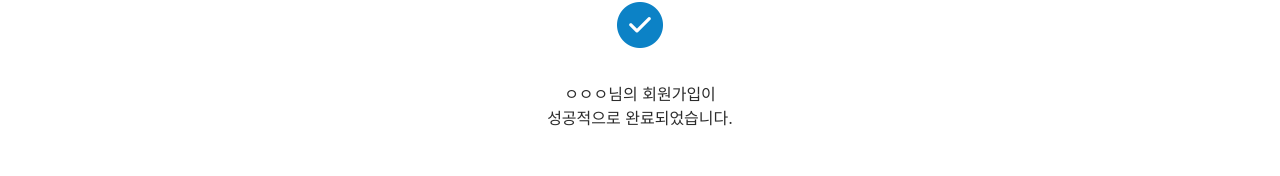
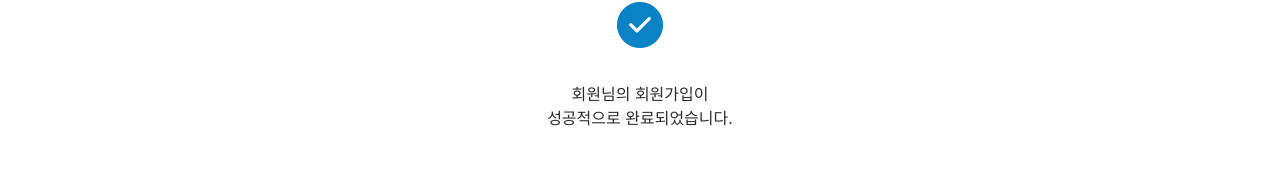
Before and after one commit to SWEWEB-3th-TeamB/looktoday-fe, a React (Create React App) app: page /sign-up-complete in a window 1280 px wide. Shown: the part 216-392 px from the top of the page. Built offline with nearby package versions, Linux system fonts and the light colour scheme.

Commit message:
🚑 fix: 회원가입 완료 페이지 닉네임 반영
회원가입 완료 페이지 닉네임 반영

```diff
--- a/src/pages/auth/SignUp.js
+++ b/src/pages/auth/SignUp.js
@@ -119,7 +119,7 @@ const SignUp = () => {
             );
             const data = await res.json().catch(() => ({}));
 
-            console.log("✅ check-email response:", res.status, data);
+            console.log("check-email response:", res.status, data);
 
             if (!res.ok) {
                 const msg = data?.message || '이메일 중복확인에 실패했습니다.';
@@ -243,7 +243,9 @@ const SignUp = () => {
                 return;
             }
 
-            navigate("/sign-up-complete");
+            navigate("/sign-up-complete", {
+                state: { nickname },
+            });
         } catch (error) {
             console.error(error);
             alert("네트워크 오류 발생");
--- a/src/pages/auth/SignUpComplete.js
+++ b/src/pages/auth/SignUpComplete.js
@@ -1,3 +1,4 @@
+import { useLocation } from "react-router-dom";
 import Menu from '../../components/Menu';
 import AuthButton from '../../components/AuthButton';
 import Footer from '../../components/Footer';
@@ -7,13 +8,19 @@ import complete from '../../assets/images/complete.png'
 import '../../styles/SignUpComplete.css';
 
 const SignUpComplete = () => {
+    const location = useLocation();
+    const nickname = location?.state && typeof location.state.nickname === 'string' ? location.state.nickname : '';
+
     return (
         <div className="wrap">
             <Menu />
             <div className='sign-up-complete'>
                 <div className='sign-up-complete-title'>Sign Up</div>
-                <img src={complete} alt='complete'/>
-                <div className='sign-up-complete-content'>ㅇㅇㅇ님의 회원가입이<br/>성공적으로 완료되었습니다.</div>
+                <img src={complete} alt='complete' />
+                <div className='sign-up-complete-content'>{nickname ? `${nickname}님의 회원가입이` : '회원님의 회원가입이'}
+                    <br />
+                    성공적으로 완료되었습니다.
+                </div>
                 <div className='sign-up-complete-btn'>
                     <AuthButton to='/login' text='로그인 하러가기' />
                 </div>
```
